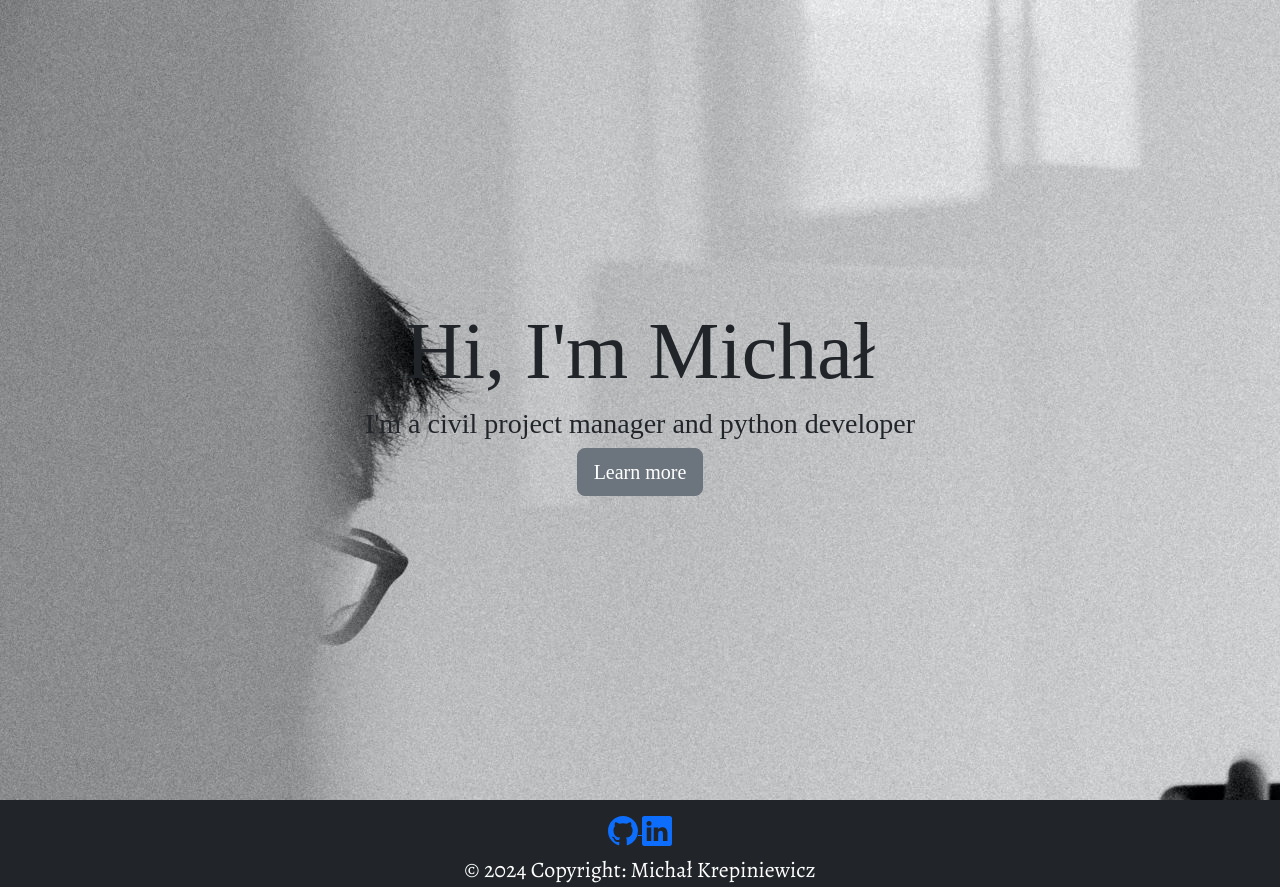
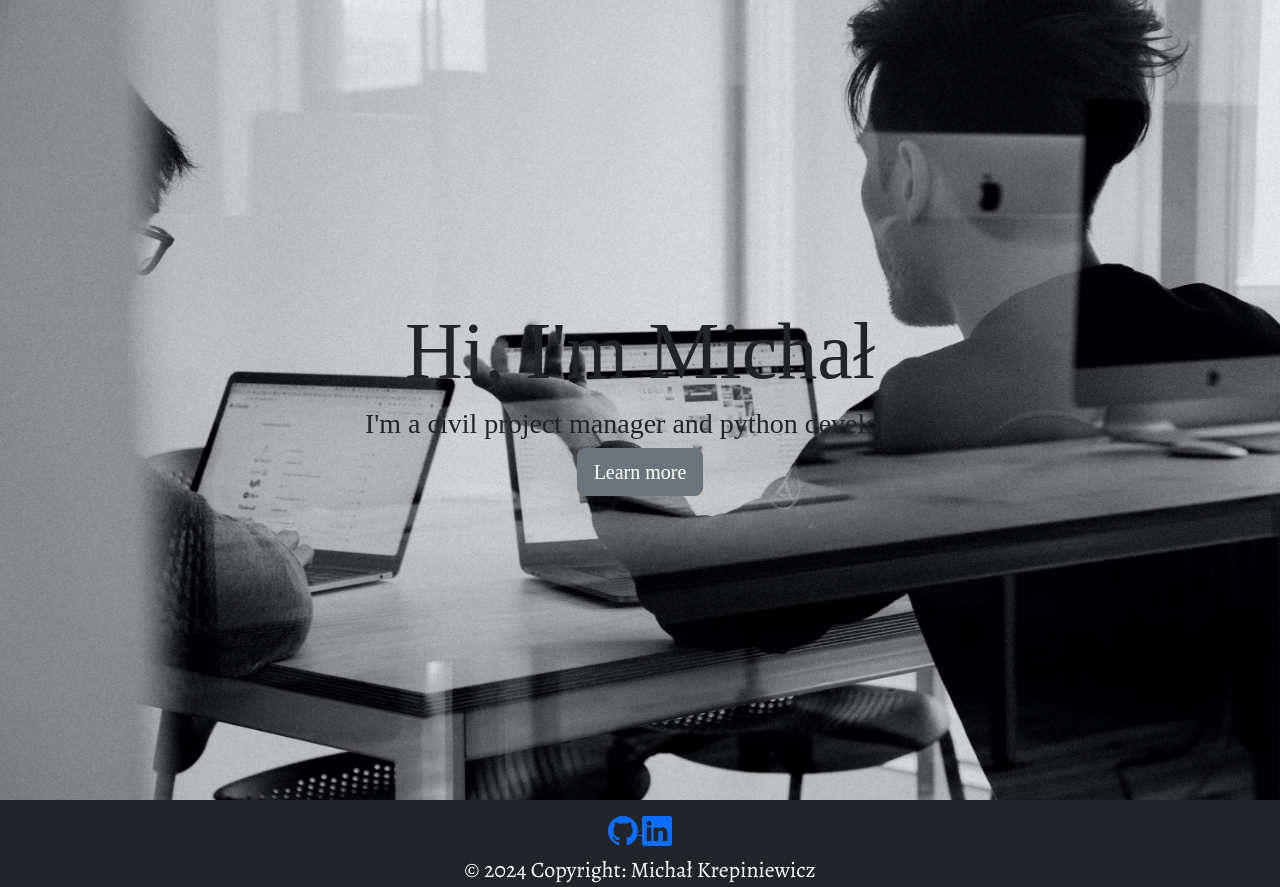
Before and after one commit to Szaitan/Moja-Strona, a Flask app: page / in a window 1280 px wide. Shown: the part 70-957 px from the top of the page. Run offline with Flask 3, Linux system fonts and the light colour scheme; some libraries are stand-ins or nearby versions.

Commit message:
Revision 2: Few small changes

```diff
--- a/static/css/font_family.css
+++ b/static/css/font_family.css
@@ -47,3 +47,10 @@
 .my-description {
 display: inline-block;
 }
+
+.cover-img {
+  background-image: url('/static/img/test3k.jpg');
+  max-width: auto;
+  height: 100%;
+  background-size: cover;
+}
--- a/templates/cover.html
+++ b/templates/cover.html
@@ -5,7 +5,7 @@
 {% include "header.html" %}
 {% block content %}
 
-<div style="background-image: url({{ url_for('static', filename='img/test3k.jpg') }});">
+<div class="cover-img">
   <div class="cover-container d-flex h-100 p-3 flex-column justify-content-center">
     <div class="mx-auto text-center">
       <h1 class="cover-heading">Hi, I'm Michał</h1>
```
Also changed, not shown: main.py (line endings or trailing spaces).
